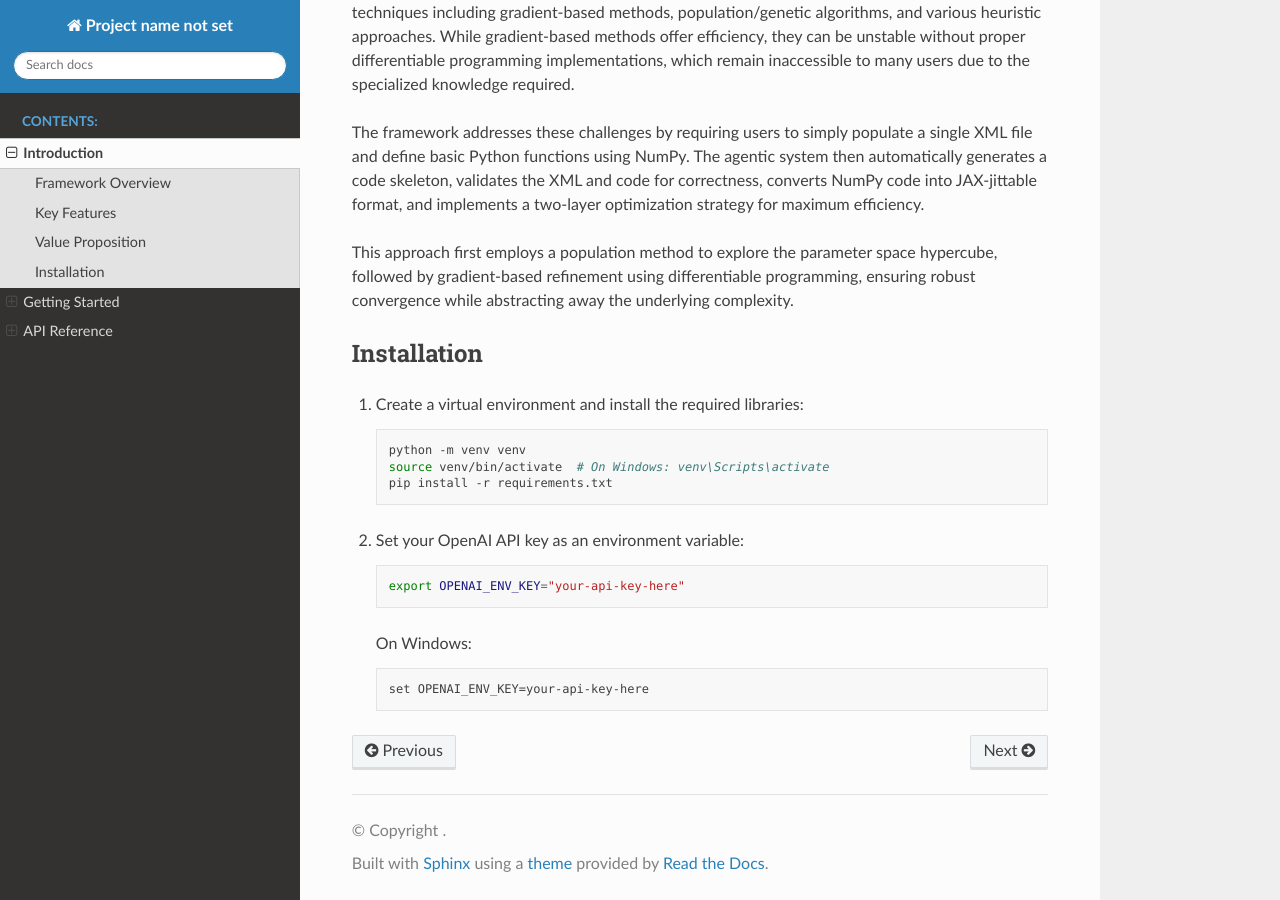
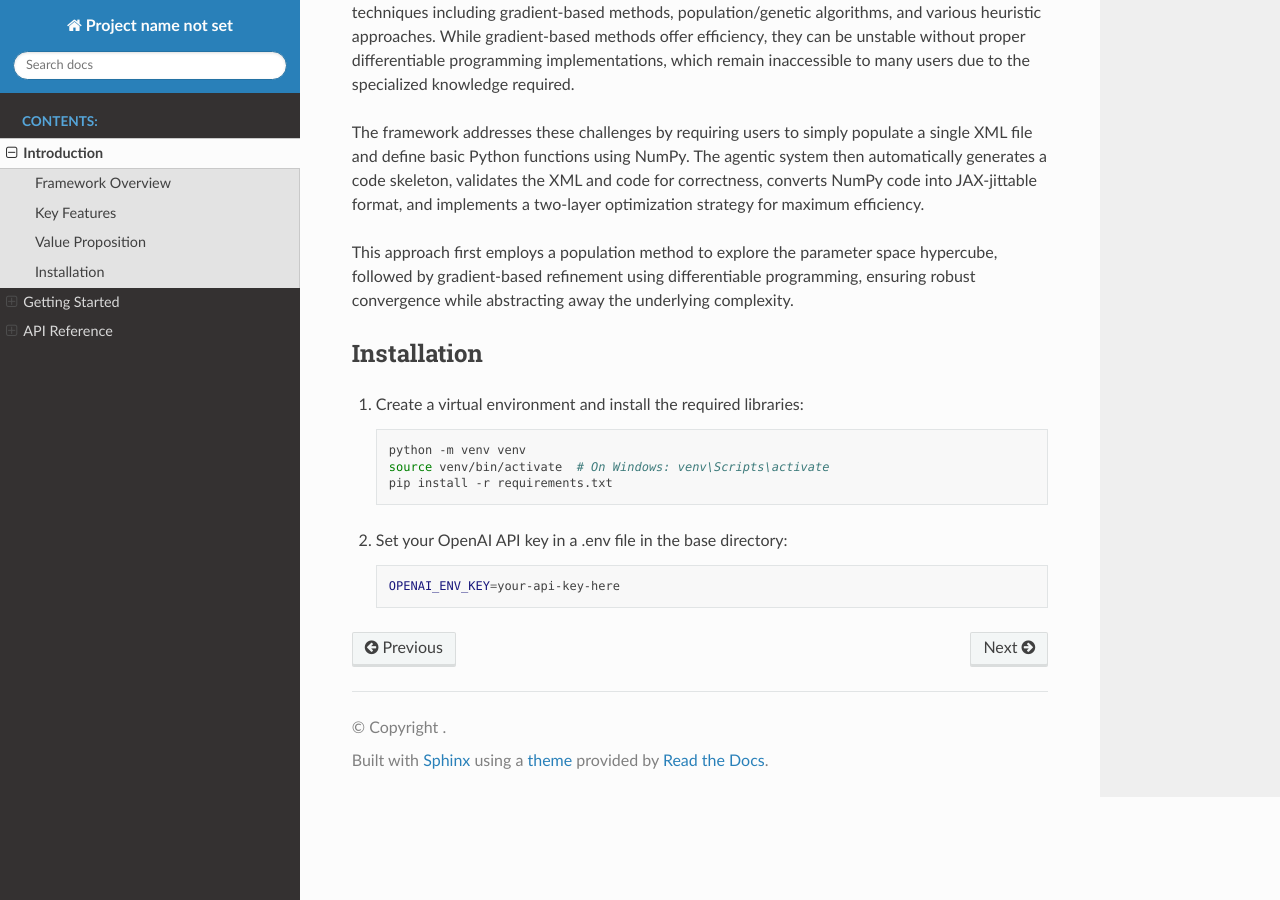
Before and after one commit to Saakaarb/OSParamFitting, a Sphinx documentation site: the page built from docs/introduction.rst, in a window 1280 px wide and 900 px high, scrolled down 831 px. Built offline with Sphinx 7.4.7 and the Read the Docs theme 3.1.0, drawn with Linux system fonts in a browser that asks for light colours.

Commit message:
docs-update finish

```diff
--- a/docs/getting_started.rst
+++ b/docs/getting_started.rst
@@ -8,7 +8,7 @@ Prerequisites
 
 Before starting, ensure you have:
 - OSParamFitting installed (see :doc:`introduction` above)
-- OpenAI API key set as environment variable: ``export OPENAI_ENV_KEY="your-api-key"``
+- OpenAI API key set as environment variable in the .env file: ``OPENAI_ENV_KEY``= key
 - Basic understanding of ODE systems
 - Your experimental or simulated time-series data
 
@@ -136,7 +136,7 @@ Common Issues
 ~~~~~~~~~~~~
 
 * **Directory errors**: Ensure you're in the base directory and sessions structure is correct
-* **API key errors**: Verify ``OPENAI_ENV_KEY`` environment variable is set
+* **API key errors**: Verify ``OPENAI_ENV_KEY`` is present in the .env file
 * **Convergence issues**: Adjust parameter bounds or optimization settings in XML
 
 Getting Help
--- a/docs/introduction.rst
+++ b/docs/introduction.rst
@@ -42,14 +42,8 @@ Installation
       source venv/bin/activate  # On Windows: venv\Scripts\activate
       pip install -r requirements.txt
 
-2. Set your OpenAI API key as an environment variable:
+2. Set your OpenAI API key in a .env file in the base directory:
 
    .. code-block:: bash
 
-      export OPENAI_ENV_KEY="your-api-key-here"
-
-   On Windows:
-
-   .. code-block:: cmd
-
-      set OPENAI_ENV_KEY=your-api-key-here
+      OPENAI_ENV_KEY=your-api-key-here
```
Also changed, not shown: README.md (+2 -2 lines).
